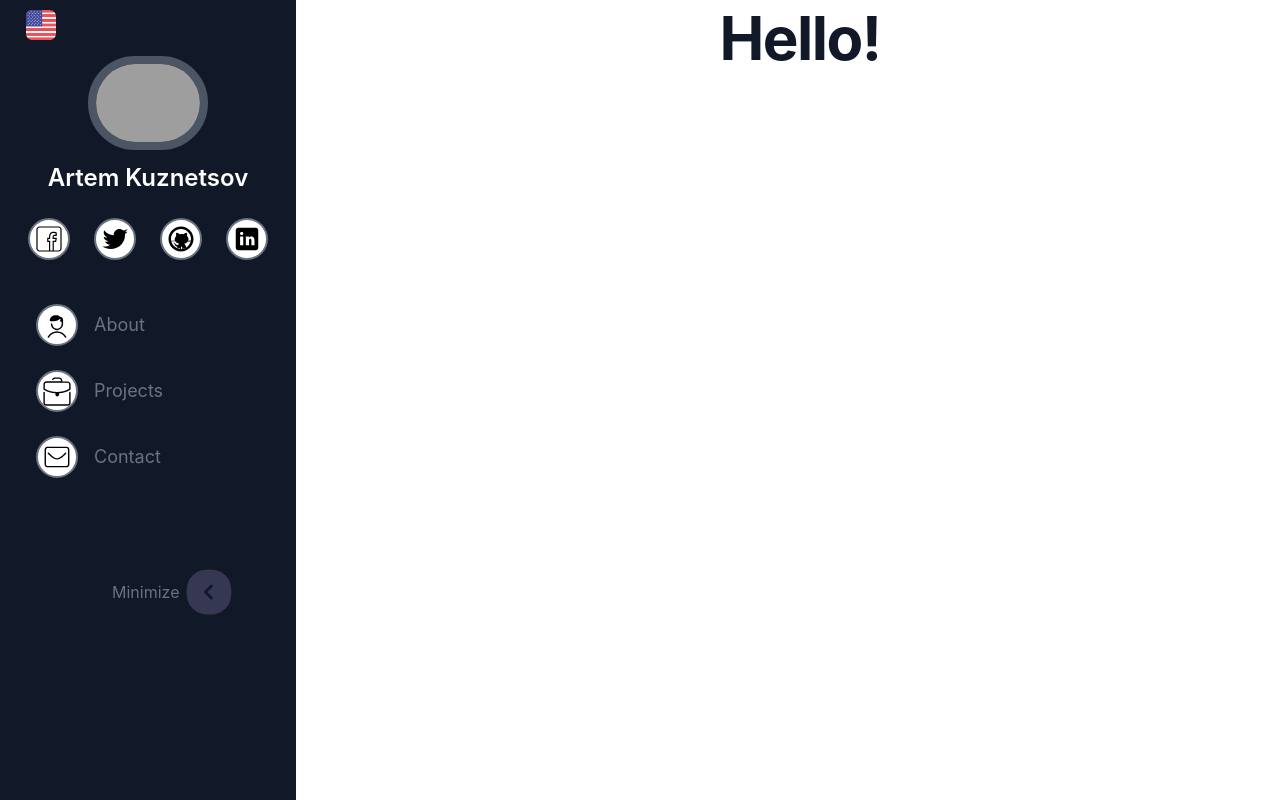
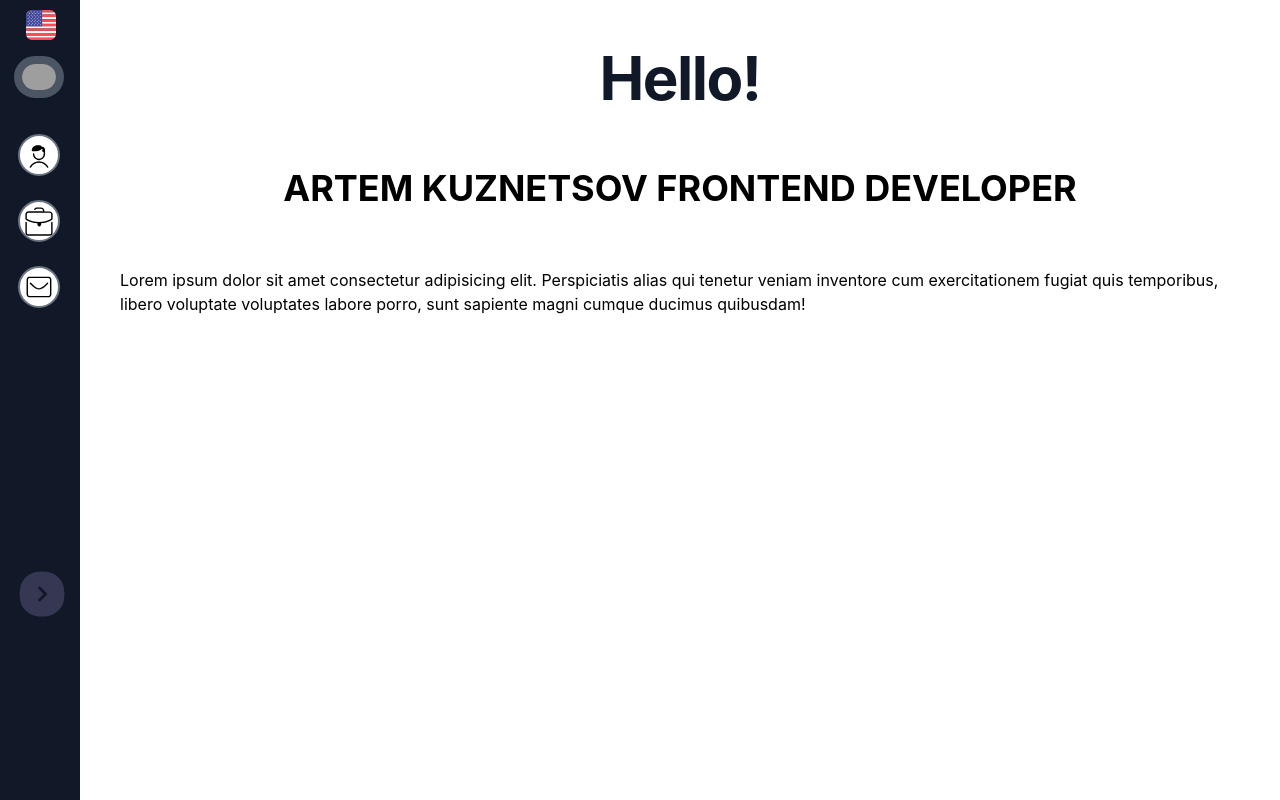
Before and after one commit to ArtemiuszKuzniecow/portfolio, a React (Create React App) app: page / in a window 1280 px wide. Built offline with nearby package versions, Linux system fonts and the light colour scheme; grey boxes are pictures that could not be loaded.

Commit message:
start creating main page

```diff
--- a/src/components/LanguagePanel.tsx
+++ b/src/components/LanguagePanel.tsx
@@ -6,8 +6,9 @@ import { mainSlice } from "../store/slice";
 const LanguagePanel = () => {
   const dispatch = useDispatch();
   const [flagsCollapsed, setFlagsCollapsed] = React.useState<boolean>(true);
-  const [currentLanguage, setCurrentLanguage] =
-    React.useState<string>("english");
+  const [currentLanguage, setCurrentLanguage] = React.useState<string>(
+    localStorage.getItem("akuznetsovLanguage") || "english"
+  );
 
   const flags = {
     english: <USflag />,
@@ -19,6 +20,7 @@ const LanguagePanel = () => {
     setCurrentLanguage(lang);
     setFlagsCollapsed((prevState) => !prevState);
     dispatch(mainSlice.actions.toggleLanguage(lang));
+    localStorage.setItem("akuznetsovLanguage", lang);
   };
 
   return (
--- a/src/components/Navbar/Navbar.tsx
+++ b/src/components/Navbar/Navbar.tsx
@@ -1,5 +1,6 @@
 import { useDispatch, useSelector } from "react-redux";
 import { CloseIcon, OpenIcon } from "../../assets/svg";
+import content from "../../content.json";
 import {
   getIsCollapsedSelector,
   getLanguageSelector,
@@ -8,14 +9,16 @@ import { mainSlice } from "../../store/slice";
 import LanguagePanel from "../LanguagePanel";
 import style from "./Navbar.module.css";
 import NavbarContent from "./NavbarContent";
-import content from "../../content.json";
 
 const Navbar = () => {
   const isCollapsed = useSelector(getIsCollapsedSelector());
   const language = useSelector(getLanguageSelector());
   const dispatch = useDispatch();
+
   const toggleButton = () => {
+    const storageValue = !isCollapsed;
     dispatch(mainSlice.actions.toggleCollapse());
+    localStorage.setItem("akuznetsovCollapse", JSON.stringify(storageValue));
   };
 
   return (
--- a/src/content.json
+++ b/src/content.json
@@ -1,6 +1,7 @@
 {
   "english": {
     "name": "Artem Kuznetsov",
+    "profession": "Frontend developer",
     "navbarMenu": ["About", "Projects", "Contact", "Hello!"],
     "bio": "Hi, my name is Artem. I am a frontend developer with a passion for creating intuitive and aesthetically pleasing user interfaces. With my experience in the field, I have honed my skills in HTML, CSS, and JavaScript. I am highly detail-oriented and strive to deliver the highest quality work to my clients and colleagues. I am always eager to take on new challenges and acquire new skills, and I am excited to bring my expertise to any project I'm going to work on.",
     "stack": "Technologies I use:",
@@ -16,10 +17,12 @@
       "viber": "<strong>Viber:</strong> <a href='viber://chat?number=%2B48731915600' target='_blank' onMouseOver=this.style.cssText='color:gray' onMouseOut=this.style.cssText='color:auto'>+48 731 915 600</a>"
     },
     "contactsMessage": "You can contact me directly via phone, messengers or e-mail:",
-    "socialMediaMessage": "Social Media"
+    "socialMediaMessage": "Social Media",
+    "greetings": "Lorem ipsum dolor sit amet consectetur adipisicing elit. Perspiciatis alias qui tenetur veniam inventore cum exercitationem fugiat quis temporibus, libero voluptate voluptates labore porro, sunt sapiente magni cumque ducimus quibusdam!"
   },
   "polish": {
     "name": "Artemiusz Kuzniecow",
+    "profession": "Frontend developer",
     "navbarMenu": ["O mnie", "Portfolio", "Kontakt", "Cześć!"],
     "bio": "Cześć, mam na imię Artemiusz. Jestem frontend developerem z pasją do tworzenia intuicyjnych i estetycznych interfejsów użytkownika. Dzięki mojemu doświadczeniu w tej dziedzinie udoskonaliłem swoje umiejętności w zakresie HTML, CSS i JavaScript. Jestem bardzo zorientowany na szczegóły i staram się zapewnić najwyższą jakość pracy moim klientom i współpracownikom. Zawsze jestem chętny do podejmowania nowych wyzwań i zdobywania nowych umiejętności, i cieszę się, że mogę wnieść swoją wiedzę do każdego projektu, nad którym będę pracować.",
     "stack": "Technologie, których używam:",
@@ -35,10 +38,12 @@
       "viber": "<strong>Viber:</strong> <a href='viber://chat?number=%2B48731915600' target='_blank' onMouseOver=this.style.cssText='color:gray' onMouseOut=this.style.cssText='color:auto'>+48 731 915 600</a>"
     },
     "contactsMessage": "Możesz skontaktować się ze mną bezpośrednio przez telefon, komunikatory lub e-mail:",
-    "socialMediaMessage": "Media społecznościowe"
+    "socialMediaMessage": "Media społecznościowe",
+    "greetings": "Lorem ipsum dolor sit amet consectetur adipisicing elit. Perspiciatis alias qui tenetur veniam inventore cum exercitationem fugiat quis temporibus, libero voluptate voluptates labore porro, sunt sapiente magni cumque ducimus quibusdam!"
   },
   "russian": {
     "name": "Артём Кузнецов",
+    "profession": "Фронтенд-разработчик",
     "navbarMenu": ["Обо мне", "Проекты", "Контакты", "Привет!"],
     "bio": "Привет, меня зовут Артём. Я фронтенд-разработчик. Со страстью подхожу к созданию интуитивно понятных и эстетически приятных пользовательских интерфейсов. Имея опыт работы в этой области, я отточил свои навыки в HTML, CSS и JavaScript. Я очень внимательно отношусь к деталям и стремлюсь предоставлять своим клиентам и коллегам работу самого высокого качества. Я всегда готов принять новые вызовы и приобрести новые навыки, и я рад привнести свой опыт в любой проект, над которым я собираюсь работать.",
     "stack": "Технологии, которые я использую:",
@@ -54,6 +59,7 @@
       "viber": "<strong>Viber:</strong> <a href='viber://chat?number=%2B48731915600' target='_blank' onMouseOver=this.style.cssText='color:gray' onMouseOut=this.style.cssText='color:auto'>+48 731 915 600</a>"
     },
     "contactsMessage": "Вы можете связаться со мной напрямую по телефону, мессенджерам или электронной почте:",
-    "socialMediaMessage": "Социальные сети"
+    "socialMediaMessage": "Социальные сети",
+    "greetings": "Lorem ipsum dolor sit amet consectetur adipisicing elit. Perspiciatis alias qui tenetur veniam inventore cum exercitationem fugiat quis temporibus, libero voluptate voluptates labore porro, sunt sapiente magni cumque ducimus quibusdam!"
   }
 }
--- a/src/index.css
+++ b/src/index.css
@@ -15,3 +15,76 @@ code {
   font-family: source-code-pro, Menlo, Monaco, Consolas, "Courier New",
     monospace;
 }
+/* "https://images.unsplash.com/photo-1498050108023-c5249f4df085?ixlib=rb-4.0.3&ixid=MnwxMjA3fDB8MHxwaG90by1wYWdlfHx8fGVufDB8fHx8&auto=format&fit=crop&w=1472&q=80"); */
+
+.main-back {
+  position: relative;
+  height: 100vh;
+  width: 100%;
+  display: flex;
+  align-items: center;
+  justify-content: center;
+}
+.main-back::before {
+  content: "";
+  background-image: url("https://images.unsplash.com/photo-1498050108023-c5249f4df085?ixlib=rb-4.0.3&ixid=MnwxMjA3fDB8MHxwaG90by1wYWdlfHx8fGVufDB8fHx8&auto=format&fit=crop&w=1472&q=80");
+  background-size: cover;
+  position: absolute;
+  top: 0px;
+  right: 0px;
+  bottom: 0px;
+  left: 0px;
+  opacity: 0.75;
+}
+
+.anim {
+  transform: translateY(1000px);
+  animation: in 0.3s forwards;
+  animation-delay: 0.01s;
+}
+@keyframes in {
+  0% {
+    opacity: 1;
+    transform: translateY(800px);
+  }
+  10% {
+    opacity: 1;
+    transform: translateY(900px);
+  }
+  20% {
+    opacity: 0.9;
+    transform: translateY(800px);
+  }
+  30% {
+    opacity: 0.8;
+    transform: translateY(700px);
+  }
+  40% {
+    opacity: 0.7;
+    transform: translateY(600px);
+  }
+  50% {
+    opacity: 0.6;
+    transform: translateY(500px);
+  }
+  60% {
+    opacity: 0.5;
+    transform: translateY(400px);
+  }
+  70% {
+    opacity: 0.4;
+    transform: translateY(300px);
+  }
+  80% {
+    opacity: 0.3;
+    transform: translateY(200px);
+  }
+  90% {
+    opacity: 0.2;
+    transform: translateY(100px);
+  }
+  100% {
+    opacity: 1;
+    transform: translateY(0);
+  }
+}
--- a/src/pages/Main.tsx
+++ b/src/pages/Main.tsx
@@ -3,13 +3,25 @@ import HeadlineMain from "../components/common/Headlines/HeadlineMain";
 import content from "../content.json";
 import { getLanguageSelector } from "../store/selectors";
 import { useSelector } from "react-redux";
+import HeadlineSecond from "../components/common/Headlines/HeadlineSecond";
 
 const Main = () => {
   const language = useSelector(getLanguageSelector());
   return (
-    <HeadlineMain>
-      {content[language as keyof typeof content].navbarMenu[3]}
-    </HeadlineMain>
+    <>
+      <div className="container flex lg:justify-around max-lg:justify-evenly p-10 flex-wrap items-center content-center anim ">
+        <div>
+          <HeadlineMain>
+            {content[language as keyof typeof content].navbarMenu[3]}
+          </HeadlineMain>
+          <HeadlineSecond>
+            {content[language as keyof typeof content].name.toUpperCase()}{" "}
+            {content[language as keyof typeof content].profession.toUpperCase()}
+          </HeadlineSecond>
+        </div>
+        <p>{content[language as keyof typeof content].greetings}</p>
+      </div>
+    </>
   );
 };
 
--- a/src/store/slice.ts
+++ b/src/store/slice.ts
@@ -1,8 +1,9 @@
 import { createSlice } from "@reduxjs/toolkit";
 
 const initialState = {
-  language: "english",
-  isNavbarCollapsed: false,
+  language: localStorage.getItem("akuznetsovLanguage") || "english",
+  isNavbarCollapsed:
+    JSON.parse(localStorage.getItem("akuznetsovCollapse") || "{}") || false,
 };
 
 export const mainSlice = createSlice({
```
